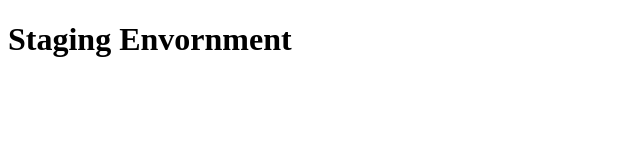
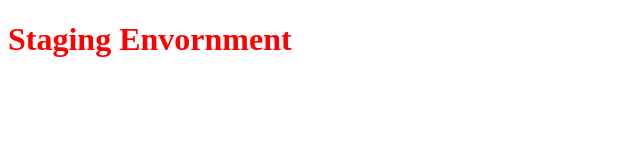
Before and after one commit to babasahebk-cuelogic/gitAssignmentFinal, a plain HTML site: page index.html in a window 1280 px wide. Shown: the whole page, without its empty margins (0-640 px from the left). Drawn offline with Linux system fonts and the light colour scheme.

Commit message:
Added color for company name

```diff
--- a/index.html
+++ b/index.html
@@ -2,6 +2,11 @@
 <html>
 <head>
 	<title></title>
+	<style type="text/css">
+		h1{
+			color: red;
+		}
+	</style>
 </head>
 <body>
 <h1>Staging Envornment</h1>
```
